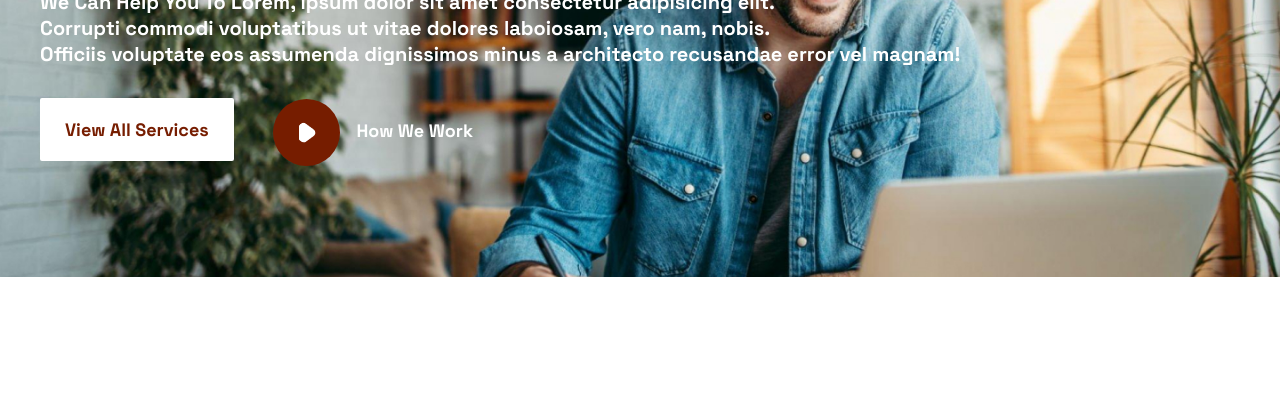
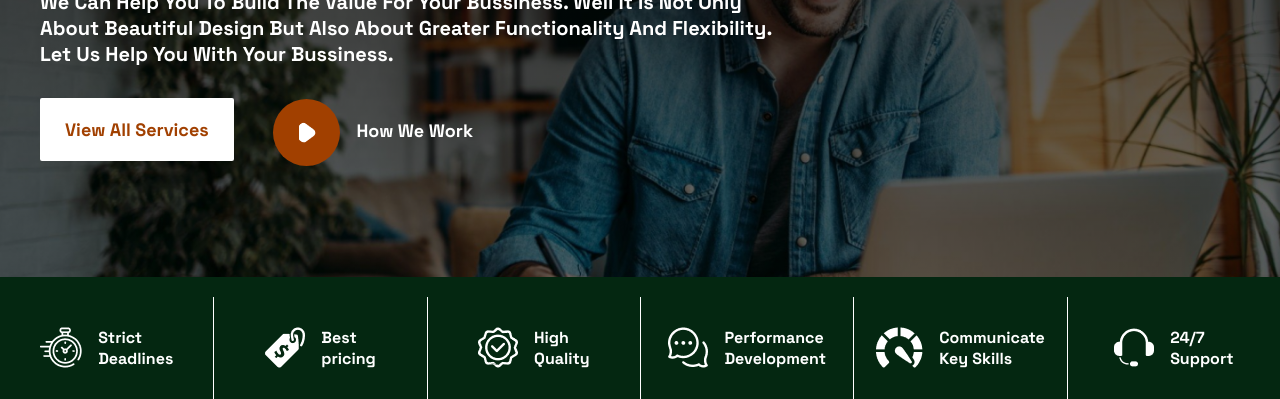
Before and after one commit to bimandas1/Test-2, a plain HTML site: page index.html in a window 1280 px wide. Shown: the part 479-878 px from the top of the page. Before the commit the page ends 800 px from the top, so only its background shows below. Drawn offline with Linux system fonts and the light colour scheme.

Commit message:
Added all the sections

```diff
--- a/index.html
+++ b/index.html
@@ -106,7 +106,7 @@
                     </li>
                     <li>
                         <a href="#">
-                            blog
+                            Blog
                         </a>
                     </li>
                     <li>
@@ -130,11 +130,11 @@
             <div class="info">
                 <h1> Hello ! <br> You Are Here </h1>
                 <p>
-                    We Can Help You To Lorem, ipsum dolor sit amet consectetur adipisicing elit.
+                    We Can Help You To Build The Value For Your Bussiness. Well It Is Not Only
                     <br>
-                    Corrupti commodi voluptatibus ut vitae dolores laboiosam, vero nam, nobis.
+                    About Beautiful Design But Also About Greater Functionality And Flexibility.
                     <br>
-                    Officiis voluptate eos assumenda dignissimos minus a architecto recusandae error vel magnam!
+                    Let Us Help You With Your Bussiness.
                 </p>
                 <div class="links">
                     <a href="#">
@@ -152,7 +152,32 @@
     <!-- Features -->
 
     <section class="features">
-
+        <div class="features-wrapper flex">
+            <a href="#">
+                <img src="./assests/Icons/deadline.png">
+                <span> Strict <br> Deadlines </span>
+            </a>
+            <a href="#">
+                <img src="./assests/Icons/price.png">
+                <span> Best <br> pricing </span>
+            </a>
+            <a href="#">
+                <img src="./assests/Icons/quality.png">
+                <span> High <br> Quality </span>
+            </a>
+            <a href="#">
+                <img src="./assests/Icons/comms.png">
+                <span> Performance <br> Development </span>
+            </a>
+            <a href="#">
+                <img src="./assests/Icons/performance.png">
+                <span> Communicate <br> Key Skills </span>
+            </a>
+            <a href="#">
+                <img src="./assests/Icons/support.png">
+                <span> 24/7 <br> Support </span>
+            </a>
+        </div>
     </section>
 
 </body>
--- a/style.css
+++ b/style.css
@@ -32,8 +32,8 @@ a {
 }
 
 :root {
-    --green: #083600;
-    --orange: #761d00;
+    --green: #042711;
+    --orange: #a14000;
     --grey: rgb(117, 117, 117);
     --border-color: rgba(255, 255, 255, 0.118);
 }
@@ -85,16 +85,12 @@ a {
 
 /* Header-2 */
 
-.header2 {
-    background-color: yellow;
+.logo {
+    /* padding-top: 22px; */
 
-    .logo {
-        /* padding-top: 22px; */
-
-        img {
-            height: 100%;
-            width: 100%;
-        }
+    img {
+        height: 100%;
+        width: 100%;
     }
 }
 
@@ -182,7 +178,7 @@ a {
 /* Banner */
 
 .banner {
-    background: url("./assests/Images/banner.jpg") no-repeat center/cover;
+    background: linear-gradient(rgba(0, 0, 0, 0.804), rgba(0, 0, 0, 0.552)), url("./assests/Images/banner.jpg") no-repeat center/cover;
     height: 570px;
 }
 
@@ -237,3 +233,36 @@ h1 {
         }
     }
 }
+
+/* Features */
+
+.features {
+    background-color: var(--green);
+    padding-top: 20px;
+}
+
+.features-wrapper a {
+    width: 16.67%;
+    padding: 30px 0;
+    text-align: center;
+
+    img {
+        vertical-align: middle;
+        margin-right: 12px;
+    }
+
+    span {
+        text-align: left;
+        display: inline-block;
+        vertical-align: middle;
+        font-weight: bold;
+        color: #fff;
+    }
+}
+a:hover span {
+    color: rgb(0, 238, 222);
+}
+
+.features-wrapper a:not(:first-child) {
+    border-left: solid 1px #fff;
+}
```
